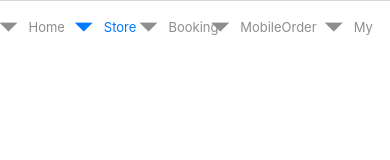
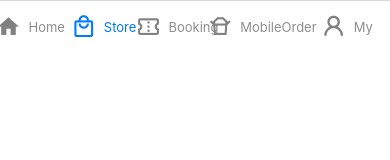
Before and after one commit to HandsomeChoco/megabox-clone-rn, a React Native app: screen /Store in a window 390 px wide. Shown: the top 160 px of the page. Built offline with nearby package versions, Linux system fonts and the light colour scheme.

Commit message:
Bottom navigation Icon setup

```diff
--- a/components/footer/footer.tsx
+++ b/components/footer/footer.tsx
@@ -2,12 +2,16 @@ import React from 'react';
 import {StyleSheet, View} from 'react-native';
 import {createBottomTabNavigator} from '@react-navigation/bottom-tabs';
 import {NavigationContainer} from '@react-navigation/native';
-
 import Booking from '../screen/booking_screen';
 import Home from '../screen/home_screen';
 import MobileOrder from '../screen/mobile_order_screen';
 import My from '../screen/my_screen';
 import Store from '../screen/store_screen';
+import HomeIcon from '../screen/screen_icons/home_screen_icon';
+import BookingIcon from '../screen/screen_icons/booking_screen_icon';
+import StoreIcon from '../screen/screen_icons/store_screen_icon';
+import MobileOrderIcon from '../screen/screen_icons/mobile_order_screen_icon';
+import MyIcon from '../screen/screen_icons/my_screen_icon ';
 
 const Tab = createBottomTabNavigator();
 
@@ -16,11 +20,32 @@ function Footer() {
     <View style={style.container}>
       <NavigationContainer>
         <Tab.Navigator>
-          <Tab.Screen name="Home" component={Home} />
-          <Tab.Screen name="Store" component={Store} />
-          <Tab.Screen name="Booking" component={Booking} />
-          <Tab.Screen name="MobileOrder" component={MobileOrder} />
-          <Tab.Screen name="My" component={My} />
+          <Tab.Screen
+            name="Home"
+            component={Home}
+            options={{tabBarIcon: HomeIcon}}
+          />
+          <Tab.Screen
+            name="Store"
+            component={Store}
+            options={{tabBarIcon: StoreIcon}}
+          />
+          <Tab.Screen
+            name="Booking"
+            component={Booking}
+            options={{tabBarIcon: BookingIcon}}
+          />
+          <Tab.Screen
+            name="MobileOrder"
+            component={MobileOrder}
+            options={{tabBarIcon: MobileOrderIcon}}
+          />
+          {/* eslint-disable-next-line prettier/prettier */}
+          <Tab.Screen
+            name="My"
+            component={My}
+            options={{tabBarIcon: MyIcon}}
+          />
         </Tab.Navigator>
       </NavigationContainer>
     </View>
--- /dev/null
+++ b/components/screen/screen_icons/booking_screen_icon.tsx
@@ -0,0 +1,19 @@
+import React from 'react';
+import Icon from 'react-native-vector-icons/MaterialCommunityIcons';
+import Props from './type';
+
+function BookingIcon({
+  focused,
+  color = '#1abfda',
+  size = 12,
+}: Props): React.ReactNode {
+  return (
+    <Icon
+      name="ticket-confirmation-outline"
+      size={size}
+      color={focused ? color : 'gray'}
+    />
+  );
+}
+
+export default BookingIcon;
--- /dev/null
+++ b/components/screen/screen_icons/home_screen_icon.tsx
@@ -0,0 +1,13 @@
+import React from 'react';
+import Icon from 'react-native-vector-icons/MaterialCommunityIcons';
+import Props from './type';
+
+function HomeIcon({
+  focused,
+  color = '#1abfda',
+  size = 12,
+}: Props): React.ReactNode {
+  return <Icon name="home" size={size} color={focused ? color : 'gray'} />;
+}
+
+export default HomeIcon;
--- /dev/null
+++ b/components/screen/screen_icons/mobile_order_screen_icon.tsx
@@ -0,0 +1,19 @@
+import React from 'react';
+import Icon from 'react-native-vector-icons/MaterialCommunityIcons';
+import Props from './type';
+
+function MobileOrderIcon({
+  focused,
+  color = '#1abfda',
+  size = 12,
+}: Props): React.ReactNode {
+  return (
+    <Icon
+      name="food-takeout-box-outline"
+      size={size}
+      color={focused ? color : 'gray'}
+    />
+  );
+}
+
+export default MobileOrderIcon;
--- /dev/null
+++ b/components/screen/screen_icons/my_screen_icon .tsx
@@ -0,0 +1,13 @@
+import React from 'react';
+import Icon from 'react-native-vector-icons/Octicons';
+import Props from './type';
+
+function MyIcon({
+  focused,
+  color = '#1abfda',
+  size = 12,
+}: Props): React.ReactNode {
+  return <Icon name="person" size={size} color={focused ? color : 'gray'} />;
+}
+
+export default MyIcon;
--- /dev/null
+++ b/components/screen/screen_icons/store_screen_icon.tsx
@@ -0,0 +1,19 @@
+import React from 'react';
+import Icon from 'react-native-vector-icons/MaterialCommunityIcons';
+import Props from './type';
+
+function StoreIcon({
+  focused = true,
+  color = '#1abfda',
+  size = 12,
+}: Props): React.ReactNode {
+  return (
+    <Icon
+      name="shopping-outline"
+      size={size}
+      color={focused ? color : 'gray'}
+    />
+  );
+}
+
+export default StoreIcon;
--- /dev/null
+++ b/components/screen/screen_icons/type.ts
@@ -0,0 +1,5 @@
+export default interface Props {
+  focused: boolean;
+  color: string;
+  size: number;
+}
--- a/package.json
+++ b/package.json
@@ -25,6 +25,7 @@
     "@tsconfig/react-native": "^2.0.2",
     "@types/jest": "^26.0.23",
     "@types/react-native": "^0.69.5",
+    "@types/react-native-vector-icons": "^6.4.12",
     "@types/react-test-renderer": "^18.0.0",
     "@typescript-eslint/eslint-plugin": "^5.29.0",
     "@typescript-eslint/parser": "^5.29.0",
```
Also changed, not shown: 1 other file (tests, documents, lock files or other folders).
